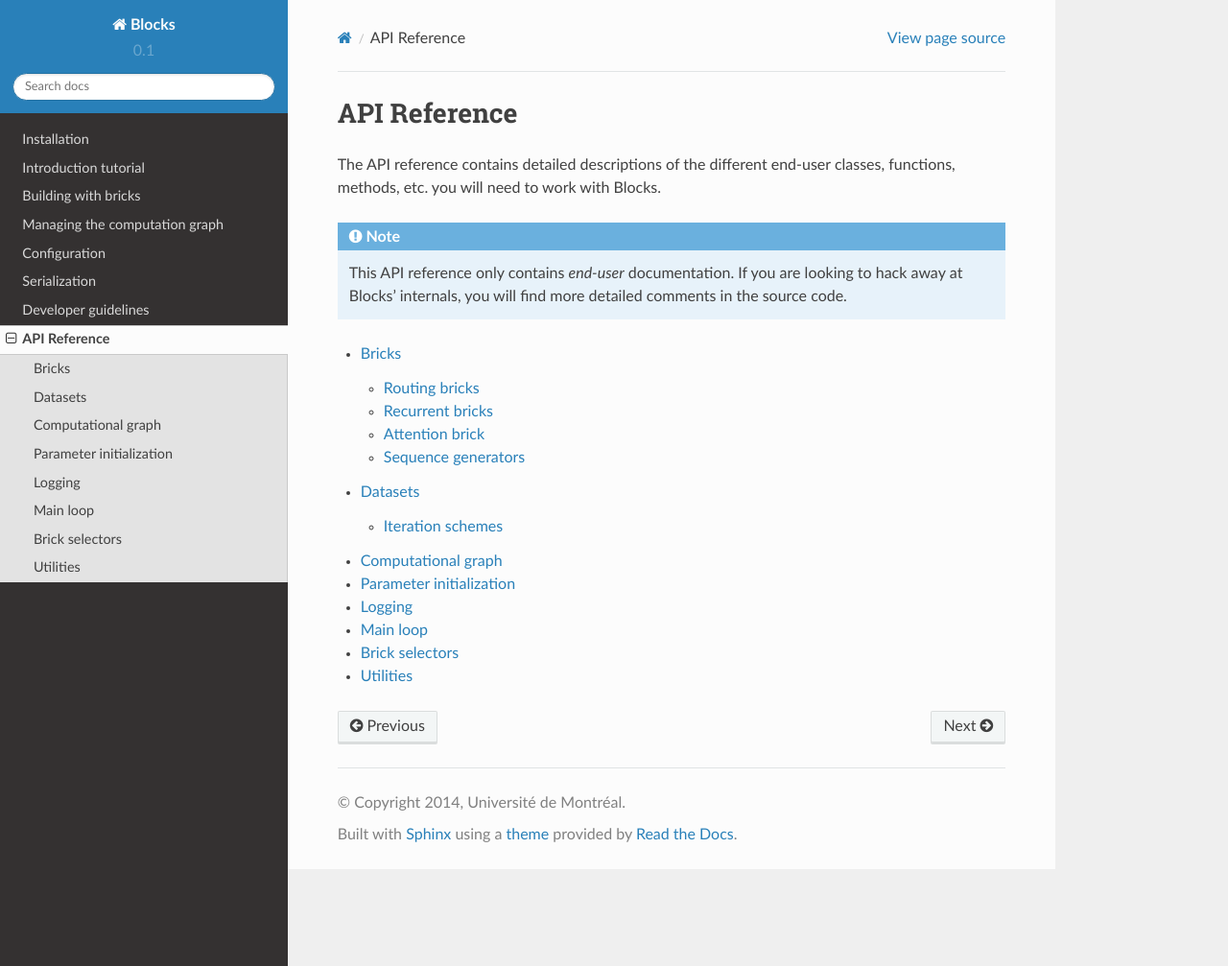
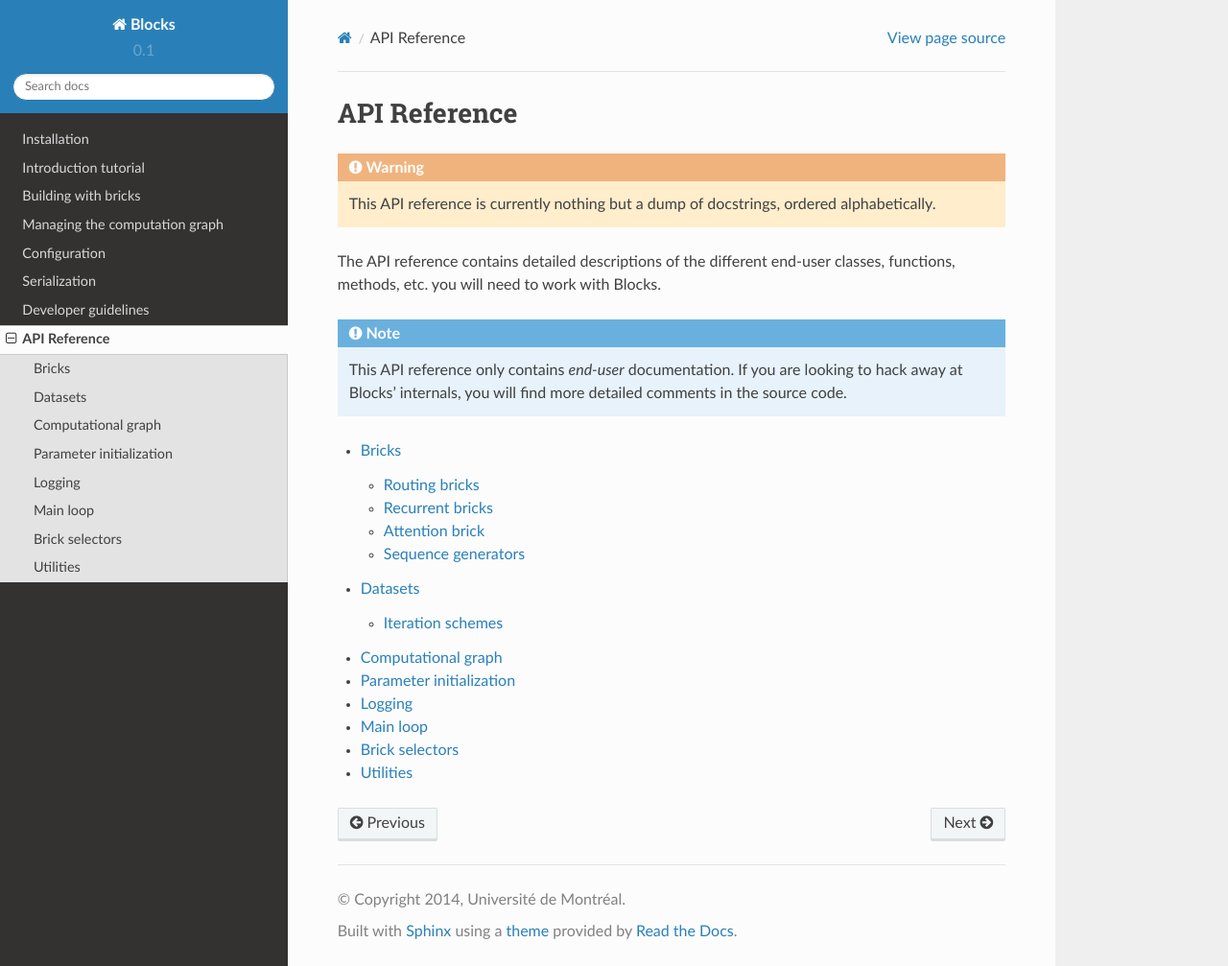
Before and after one commit to mila-iqia/blocks, a Sphinx documentation site: the page built from docs/api/index.rst, in a window 1280 px wide and 1007 px high. Shown: the whole window at 96% size. Built offline with Sphinx 7.4.7 and the Read the Docs theme 2.0.0, drawn with Linux system fonts in a browser that asks for light colours.

Commit message:
Warning about API reference

```diff
--- a/docs/api/index.rst
+++ b/docs/api/index.rst
@@ -1,5 +1,10 @@
 API Reference
 =============
+
+.. warning::
+
+   This API reference is currently nothing but a dump of docstrings, ordered
+   alphabetically.
 
 The API reference contains detailed descriptions of the different end-user
 classes, functions, methods, etc. you will need to work with Blocks.
```
